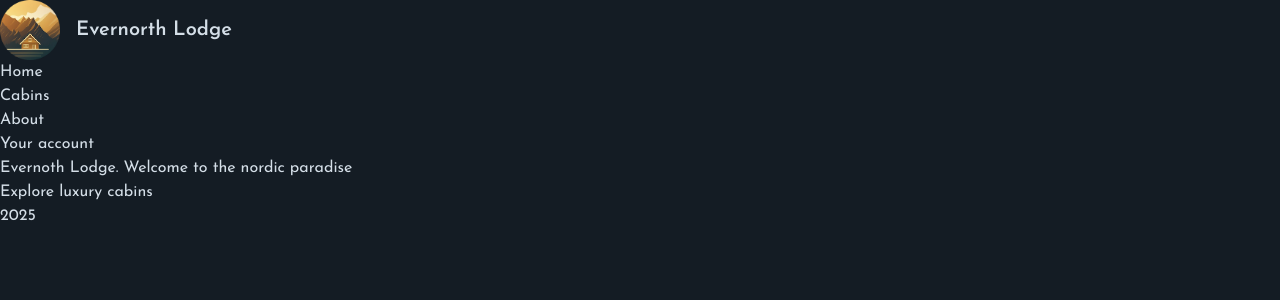
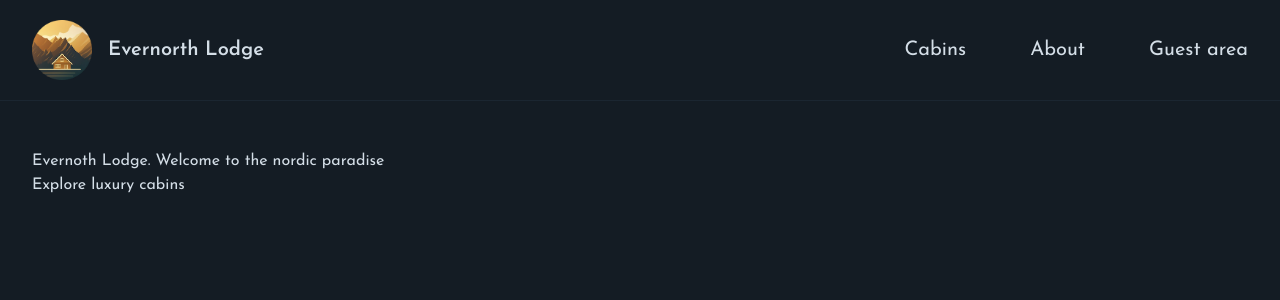
Before and after one commit to IlianCholpanov/evernorth-lodge-website, a Next.js app: page / in a window 1280 px wide. Shown: the top 300 px of the page. Built offline with nearby package versions, Linux system fonts and the light colour scheme.

Commit message:
Add Header and Navigation to layout.js
Updated Navigation and improved styling, and refactored layout.js to use the new Header component and updated main content structure.

```diff
--- a/app/_components/Navigation.js
+++ b/app/_components/Navigation.js
@@ -2,19 +2,33 @@ import Link from "next/link";
 
 export default function Navigation() {
   return (
-    <ul>
+    <nav className="z-10 text-xl">
+      <ul className="flex gap-16 items-center">
         <li>
-        <Link href="/">Home</Link>
+          <Link
+            href="/cabins"
+            className="hover:text-accent-400 transition-colors"
+          >
+            Cabins
+          </Link>
         </li>
         <li>
-        <Link href="/cabins">Cabins</Link>
+          <Link
+            href="/about"
+            className="hover:text-accent-400 transition-colors"
+          >
+            About
+          </Link>
         </li>
         <li>
-        <Link href="/about">About</Link>
-      </li>
-      <li>
-        <Link href="/account">Your account</Link>
+          <Link
+            href="/account"
+            className="hover:text-accent-400 transition-colors"
+          >
+            Guest area
+          </Link>
         </li>
       </ul>
+    </nav>
   );
 }
--- a/app/layout.js
+++ b/app/layout.js
@@ -1,5 +1,8 @@
+import "@/app/_styles/globals.css";
+
 import Logo from "@/app/_components/Logo";
 import Navigation from "@/app/_components/Navigation";
+import Header from "./_components/Header";
 
 import { Josefin_Sans } from "next/font/google";
 
@@ -7,8 +10,6 @@ const josefin = Josefin_Sans({
   subsets: ["latin"],
   display: "swap",
 });
-
-import "@/app/_styles/globals.css";
 
 export const metadata = {
   title: {
@@ -23,14 +24,12 @@ export default function RootLayout({ children }) {
   return (
     <html lang="en">
       <body
-        className={`${josefin.className} bg-primary-950 text-primary-100 min-h-screen`}
+        className={`${josefin.className} antialiased bg-primary-950 text-primary-100 min-h-screen flex flex-col`}
       >
-        <header>
-          <Logo />
-          <Navigation />
-        </header>
-        <main>{children}</main>
-        <footer>2025</footer>
+        <Header />
+        <div className="flex-1 px-8 py-12">
+          <main className="max-w-7xl mx-auto ">{children}</main>
+        </div>
       </body>
     </html>
   );
```
Also changed, not shown: starter/components/Navigation.js (deleted, +0 -26 lines), app/_components/Header.js (renamed from starter/components/Header.js). Lines whose indentation alone changed are shown as unchanged.
